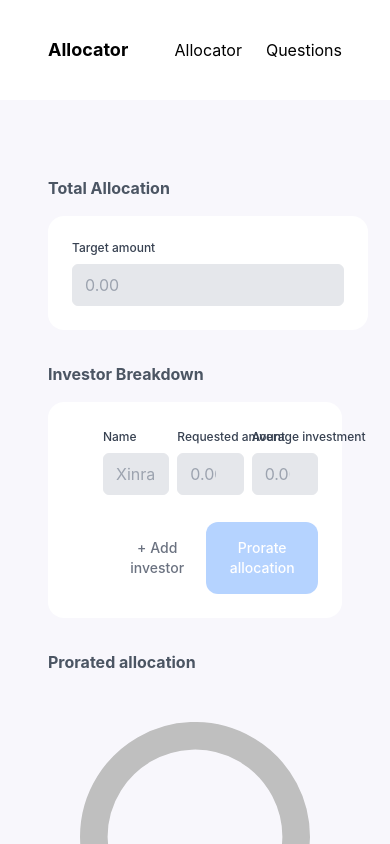
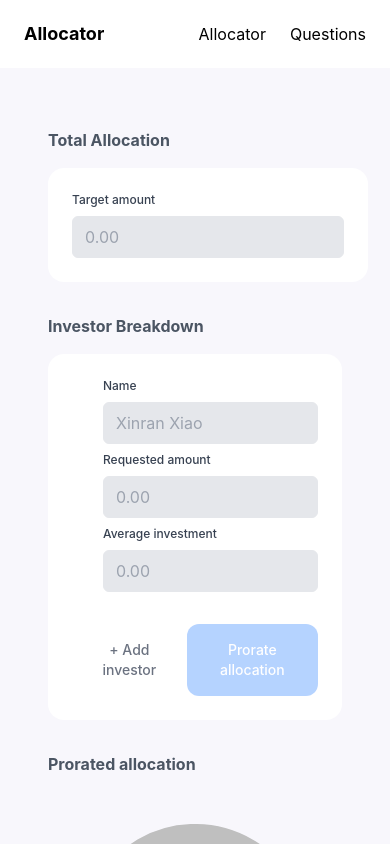
Before and after one commit to simpleshadow/angellist-venture-take-home-project, a Next.js app: page /deals/allocator in a window 390 px wide. Built offline with nearby package versions, Linux system fonts and the light colour scheme.

Commit message:
cleanup responsiveness for mobile 👀

```diff
--- a/src/components/allocations-investor-table.tsx
+++ b/src/components/allocations-investor-table.tsx
@@ -38,7 +38,7 @@ const AllocationsTableRow = ({
   onRemoveInvestor,
 }: AllocationsTableRowProps) => {
   return (
-    <div className="flex items-center mb-2">
+    <div className="flex items-center mb-8 md:mb-2">
       <button
         className={`w-10 h-10 -ml-3 mr-2 rounded-xl ${
           isRemovalDisabled ? 'pointer-events-none opacity-0' : 'opacity-10'
@@ -49,11 +49,11 @@ const AllocationsTableRow = ({
       >
         ✖
       </button>
-      <div className="grid grid-cols-12 gap-2 md:gap-6 w-full ">
+      <div className="grid md:grid-cols-12 gap-2 md:gap-6 w-full">
         <Input
           className="col-span-4"
           type="text"
-          label={isFirstRow && 'Name'}
+          label={(isFirstRow || window.innerWidth < 768) && 'Name'}
           placeholder="Xinran Xiao"
           value={name || ''}
           onChange={(value) => onInvestorChange({ investment, name: value })}
@@ -61,7 +61,7 @@ const AllocationsTableRow = ({
         <Input
           className="col-span-4"
           type="number"
-          label={isFirstRow && 'Requested amount'}
+          label={(isFirstRow || window.innerWidth < 768) && 'Requested amount'}
           placeholder="0.00"
           value={investment.requesting || ''}
           onChange={(value) =>
@@ -77,7 +77,7 @@ const AllocationsTableRow = ({
         <Input
           className="col-span-4"
           type="number"
-          label={isFirstRow && 'Average investment'}
+          label={(isFirstRow || window.innerWidth < 768) && 'Average investment'}
           placeholder="0.00"
           value={investment.historicalAverage || ''}
           onChange={(value) =>
--- a/src/components/nav.tsx
+++ b/src/components/nav.tsx
@@ -7,7 +7,7 @@ type NavProps = {
 
 const Nav = ({ title, links }: NavProps) => (
   <nav className="fixed top-0 w-full bg-white py-1 z-50">
-    <div className="flex items-center py-8 px-12">
+    <div className="flex items-center py-4 px-6 md:py-8 md:px-12">
       <Link href="/">
         <img
           src="/images/angellist-venture-logo.svg"
--- a/src/pages/_app.tsx
+++ b/src/pages/_app.tsx
@@ -40,7 +40,7 @@ const MyApp = ({ Component, pageProps }: AppProps) => {
       </Head>
 
       <Nav title={navLinks.find((link) => link.href === router.pathname)?.title || ''} links={navLinks} />
-      <div className="h-screen overflow-x-hidden bg-angellist-off-white pb-8 px-12 pt-44">
+      <div className="h-screen overflow-x-hidden bg-angellist-off-white pb-8 px-12 pt-32 md:pt-44">
         <Component {...pageProps} />
         <Disclaimer />
       </div>
--- a/src/pages/deals/allocator.tsx
+++ b/src/pages/deals/allocator.tsx
@@ -57,7 +57,7 @@ const AllocationPage = () => {
               }
             />
 
-            <div className="flex flex-row ml-9 mt-6">
+            <div className="flex flex-row md:ml-9 mt-6">
               <Button
                 title="+ Add investor"
                 color="text"
```
